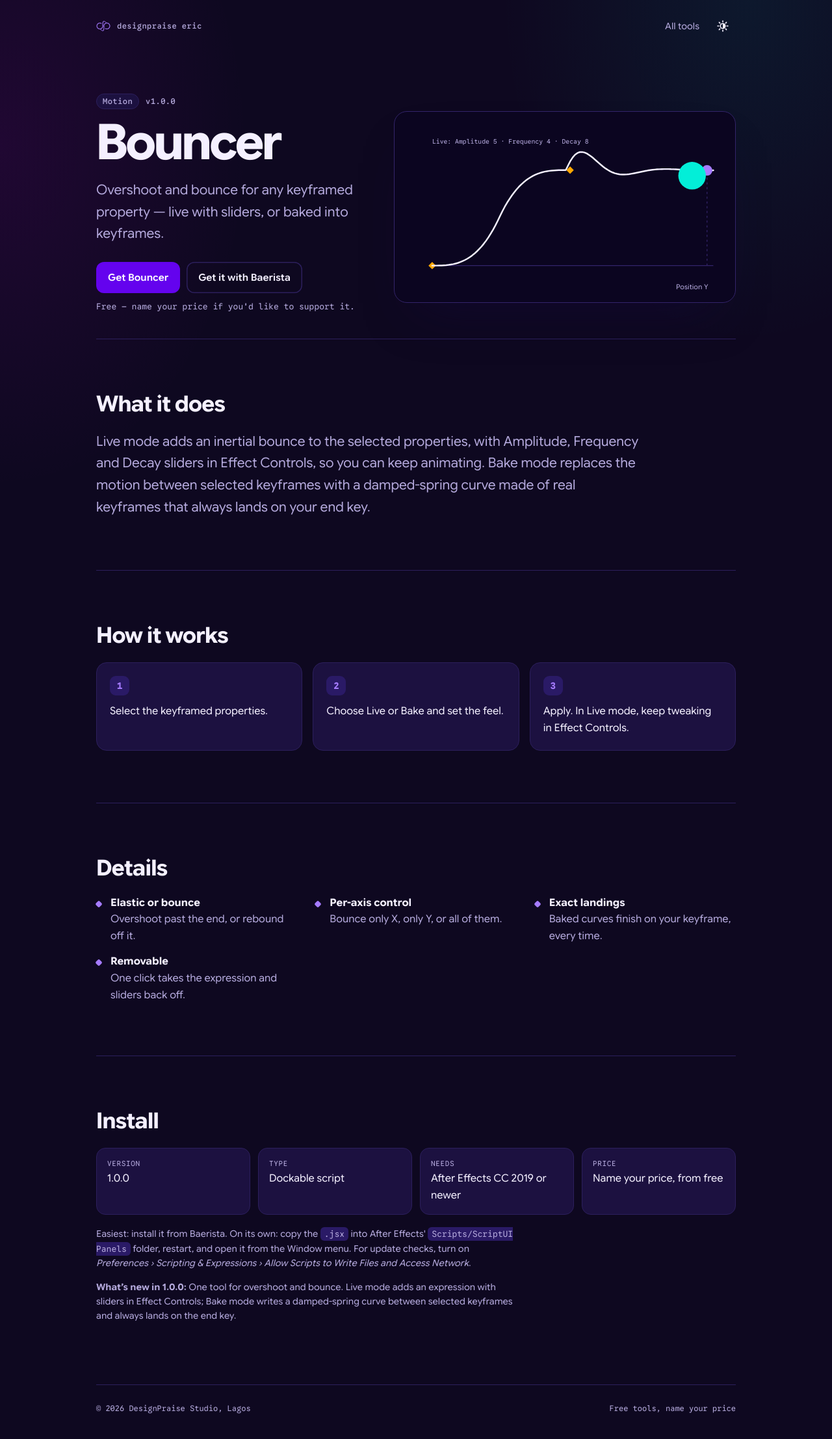
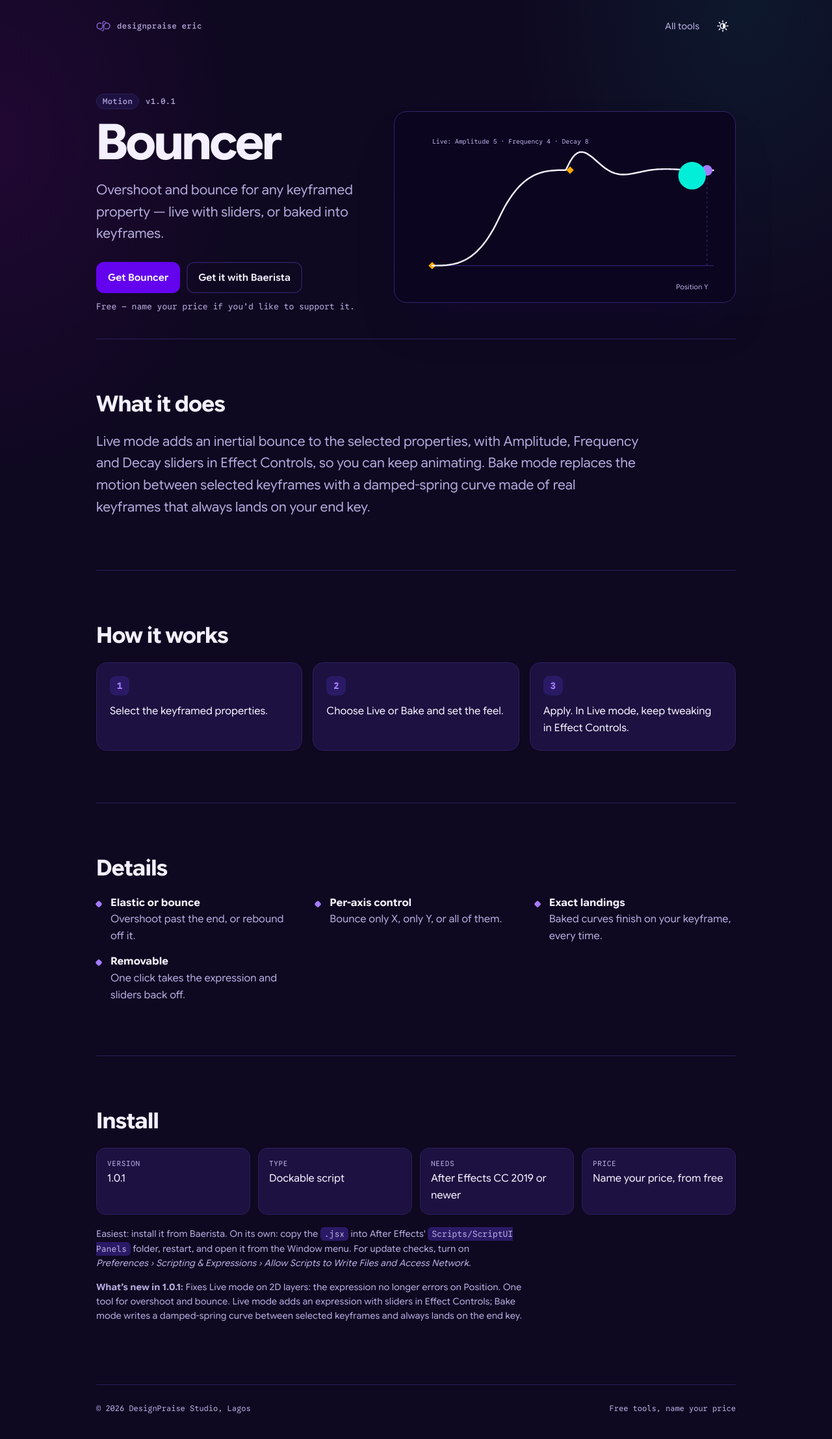
Before and after one commit to designpraiseeric/designpraiseeric-site, a plain HTML site: page tools/bouncer/index.html in a window 1280 px wide. Shown: the whole page at 65% size. Drawn offline with Linux system fonts and the light colour scheme.

Commit message:
Bouncer page: 1.0.1
Co-Authored-By: Claude Opus 5.5 <noreply@anthropic.com>
Claude-Session: https://claude.ai/code/session_01LhMS8yKCb1pogHMajC4Jnv

```diff
--- a/tools/bouncer/index.html
+++ b/tools/bouncer/index.html
@@ -21,7 +21,7 @@
 <main>
 <div class="hero split">
   <div>
-    <div class="kicker rise"><span class="pill">Motion</span><span>v1.0.0</span></div>
+    <div class="kicker rise"><span class="pill">Motion</span><span>v1.0.1</span></div>
     <h1 class="rise r2">Bouncer</h1>
     <p class="lede rise r3">Overshoot and bounce for any keyframed property — live with sliders, or baked into keyframes.</p>
     <div class="cta rise r4">
@@ -51,13 +51,13 @@
 <section>
   <h2>Install</h2>
   <div class="specs">
-    <div class="spec"><small>Version</small>1.0.0</div>
+    <div class="spec"><small>Version</small>1.0.1</div>
     <div class="spec"><small>Type</small>Dockable script</div>
     <div class="spec"><small>Needs</small>After Effects CC 2019 or newer</div>
     <div class="spec"><small>Price</small>Name your price, from free</div>
   </div>
   <p class="note" style="margin-top:18px">Easiest: install it from Baerista. On its own: copy the <code>.jsx</code> into After Effects' <code>Scripts/ScriptUI Panels</code> folder, restart, and open it from the Window menu. For update checks, turn on <i>Preferences › Scripting &amp; Expressions › Allow Scripts to Write Files and Access Network</i>.</p>
-  <p class="note"><b>What’s new in 1.0.0:</b> One tool for overshoot and bounce. Live mode adds an expression with sliders in Effect Controls; Bake mode writes a damped-spring curve between selected keyframes and always lands on the end key.</p>
+  <p class="note"><b>What’s new in 1.0.1:</b> Fixes Live mode on 2D layers: the expression no longer errors on Position. One tool for overshoot and bounce. Live mode adds an expression with sliders in Effect Controls; Bake mode writes a damped-spring curve between selected keyframes and always lands on the end key.</p>
 </section>
 </main>
 <footer class="bottom"><span>© 2026 DesignPraise Studio, Lagos</span><span>Free tools, name your price</span></footer>
```
Also changed, not shown: tools/index.html (+1 -1 lines).
